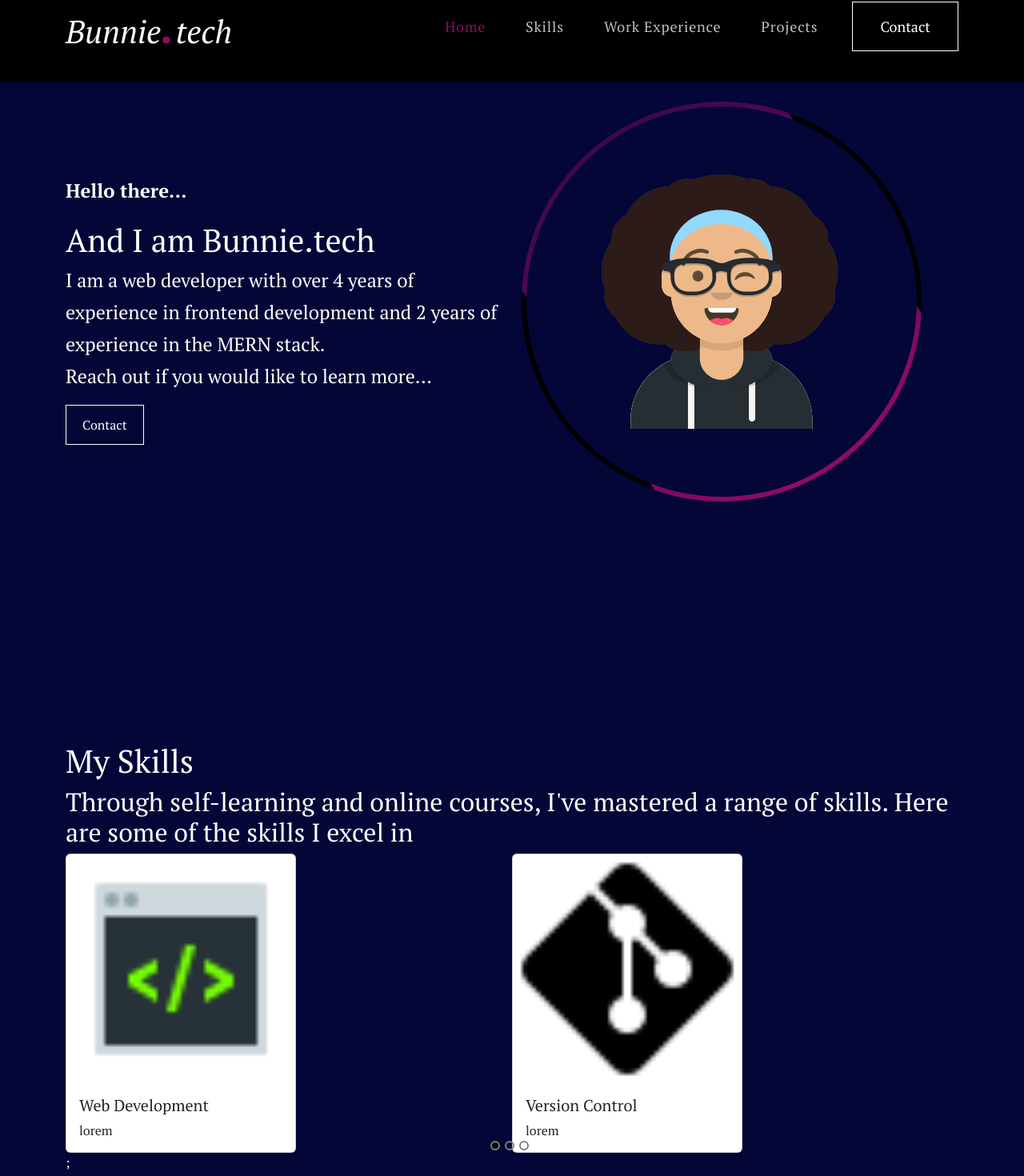
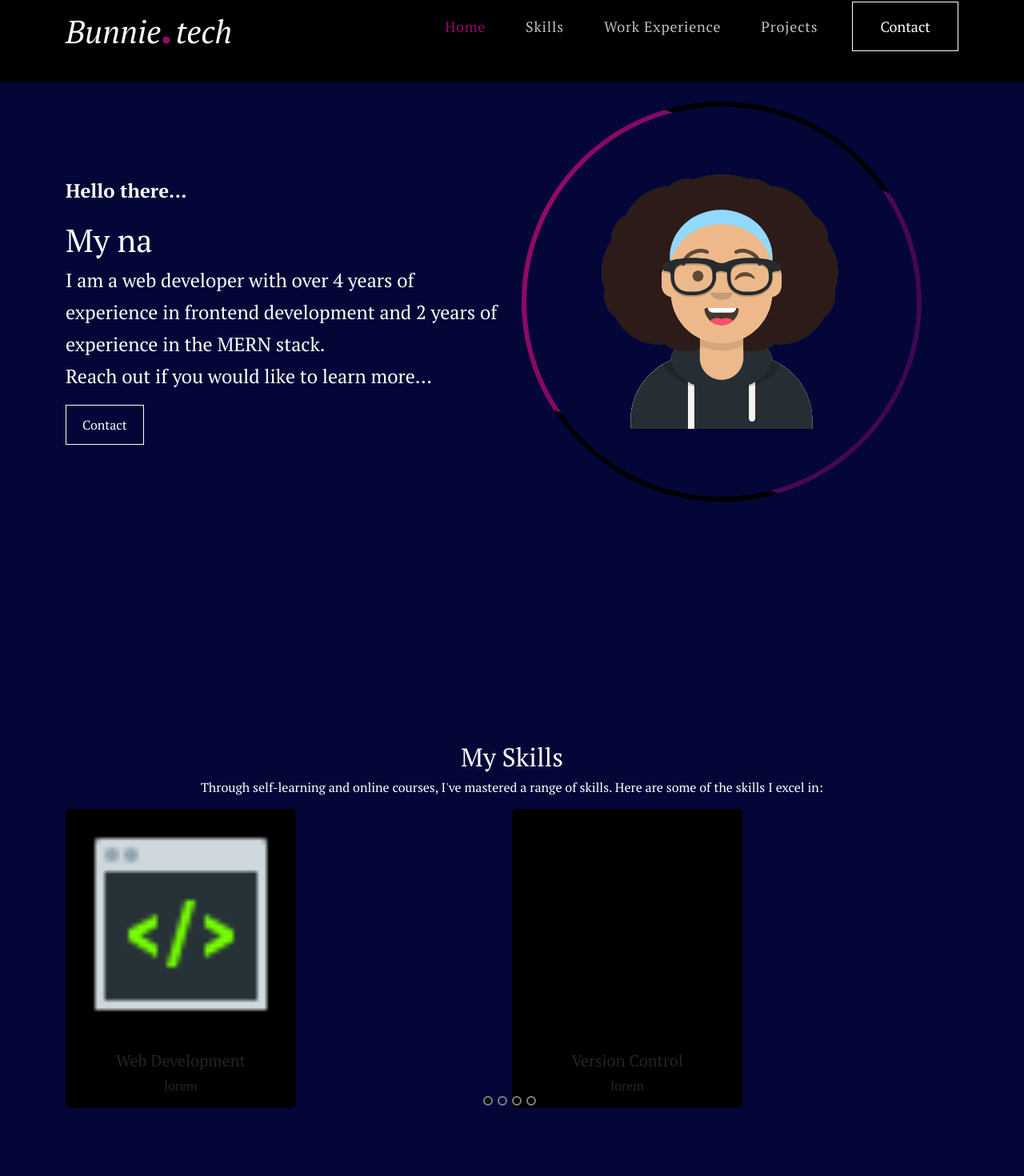
Before and after one commit to BenitaMichael/bunnietech, a React (Create React App) app: page / in a window 1280 px wide. Shown: the part 37-1507 px from the top of the page at 80% size. Built offline with nearby package versions, Linux system fonts and the light colour scheme.

Commit message:
skill component

```diff
--- a/src/App.css
+++ b/src/App.css
@@ -243,8 +243,8 @@ nav.navbar .navbar-toggler[aria-expanded="true"] .navbar-toggler-icon {
 
 .profile-container {
   position: relative;
-  width: 700px;
-  height: 700px;
+  width: 650px;
+  height: 650px;
   background-color: #000000;
   border-radius: 50%;
   display: flex;
@@ -348,3 +348,9 @@ nav.navbar .navbar-toggler[aria-expanded="true"] .navbar-toggler-icon {
 
 
 /* SKILLS SECTION */
+.skill-section{
+  text-align: center;
+}
+.skill-section h2{
+  border-bottom: 5px solid #fff;
+}
--- a/src/components/Skills.js
+++ b/src/components/Skills.js
@@ -10,6 +10,7 @@ import {Container, Row, Col} from 'react-bootstrap';
 /* Icons */
 import webDevelopment from '../assets/images/icons/icons8-code-48.png'
 import versionControl from '../assets/images/icons/icons8-git-50.png'
+import databaseManagement from '../assets/images/icons/icons8-database-administrator-94.png'
 import softSkills from '../assets/images/icons/icons8-soft-skills-64.png'
 import html from '../assets/images/icons/icons8-html-48.png'
 import css from '../assets/images/icons/icons8-css-48.png'
@@ -46,12 +47,14 @@ export const Skills = () =>{
       };
 
     return(
-        <section className="skills-section">
+        <section className="skills-section mb-4 text-center">
             <Container>
                 <Row>
                     <Col>
-                        <h1>My Skills</h1>
-                        <h2>Through self-learning and online courses, I've mastered a range of skills. Here are some of the skills I excel in</h2>
+                        <h2>My Skills</h2>
+                        <p>Through self-learning and online courses, I've
+                        mastered a range of skills. Here are some of the
+                        skills I excel in:</p>
                         <Carousel
                             swipeable={false}
                             draggable={false}
@@ -78,11 +81,29 @@ export const Skills = () =>{
                                 text= 'lorem'
                             />
                             <SkillCard
+                                image={databaseManagement}
+                                title= 'Database Management'
+                                text= 'lorem'
+                            />
+                            <SkillCard
                                 image={softSkills}
                                 title= 'Soft Skills'
                                 text= 'lorem'
                             />
-                            </Carousel>;
+                            </Carousel>
+
+                            <div className='skills-language'>
+                              <img src={html} alt="HTML" />
+                              <img src={css} alt="CSS" />
+                              <img src={bootstrap} alt="bootstrap" />
+                              <img src={JS} alt="javascript" />
+                              <img src={mongoDB} alt="mongoDB" />
+                              <img src={node} alt="nodeJS" />
+                              <img src={react} alt="react" />
+                              <img src={mySQL} alt="mySQL" />
+                              <img src={python} alt="python" />
+                              <img src={php} alt="php" />
+                            </div>
                     </Col>
                 </Row>
             </Container>
--- a/src/components/skillCard.js
+++ b/src/components/skillCard.js
@@ -3,7 +3,7 @@ import Card from 'react-bootstrap/Card';
 
 export const SkillCard = ({image, title, text}) =>{
     return (
-        <Card style={{ width: '18rem' }}>
+        <Card style={{ width: '18rem', backgroundColor: '#000' }}>
           <Card.Img variant="top" src={image} />
           <Card.Body>
             <Card.Title>{title}</Card.Title>
```
Also changed, not shown: src/assets/images/icons/icons8-database-administrator-94.png (added).
